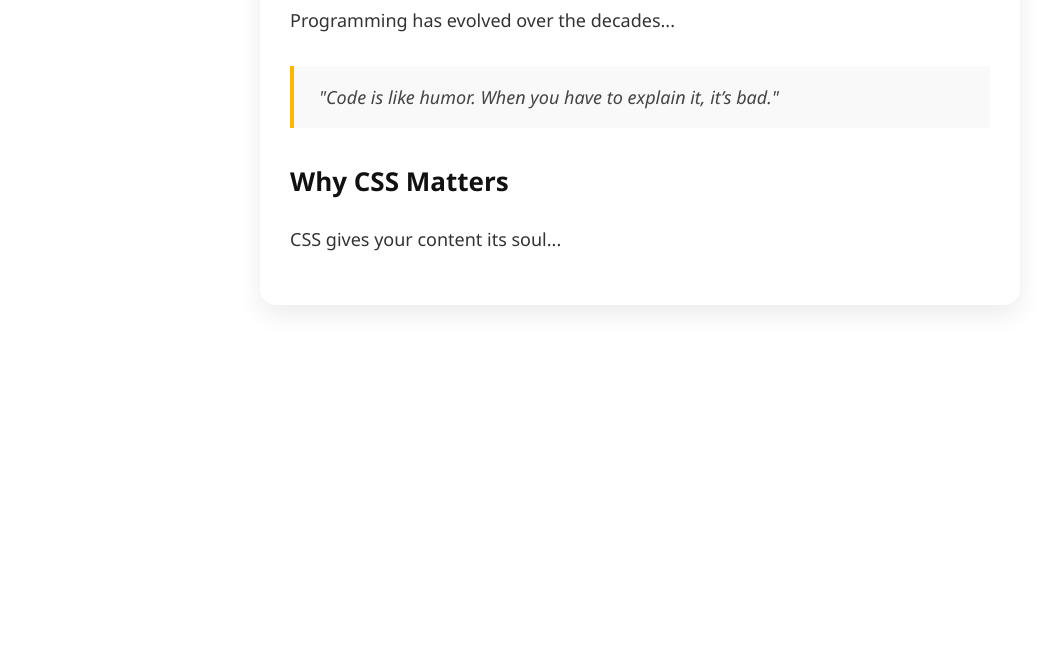
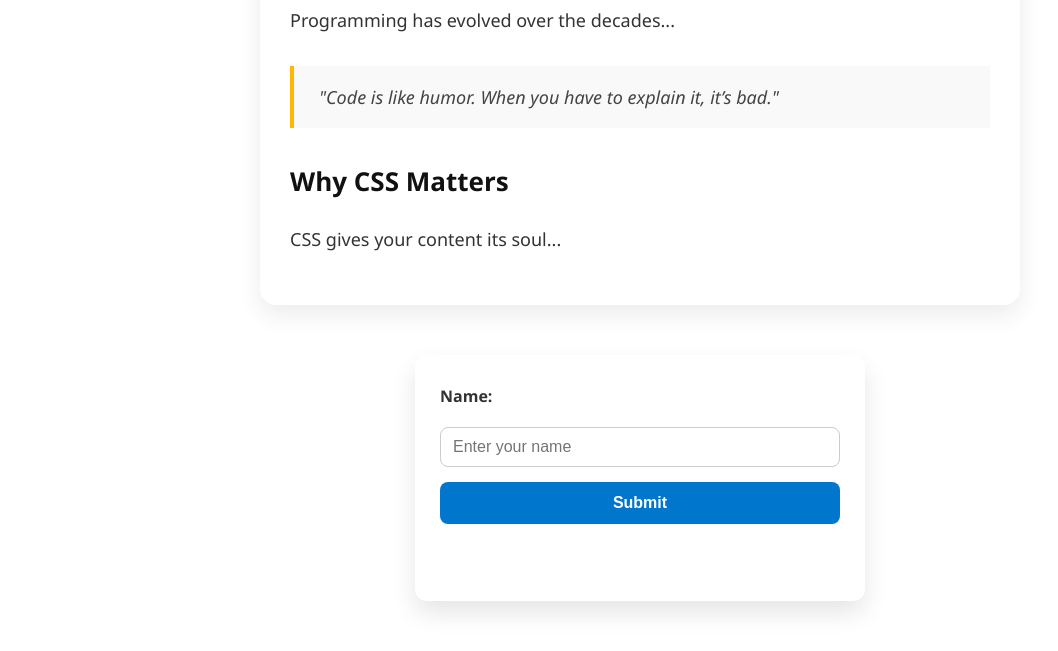
Before and after one commit to hamza-younes/test, a plain HTML site: page index.html in a window 1280 px wide. Shown: the part 219-870 px from the top of the page, without its empty margins (0-1058 px from the left). Before the commit the page ends 800 px from the top, so only its background shows below. Drawn offline with Linux system fonts and the light colour scheme.

Commit message:
i added new files

```diff
--- a/index.html
+++ b/index.html
@@ -4,6 +4,7 @@
     <meta charset="UTF-8">
     <meta name="viewport" content="width=device-width, initial-scale=1.0">
     <link rel="stylesheet" href="style.css">
+
     <title>Document</title>
 </head>
 <body>
@@ -15,5 +16,14 @@
   <h2>Why CSS Matters</h2>
   <p>CSS gives your content its soul...</p>
 </article>
+
+<form name="myForm"  onsubmit="return validateForm()" method="post">
+  <label for="fname">Name:</label>
+  <input type="text" name="fname" id="fname" placeholder="Enter your name">
+  <input type="submit" value="Submit">
+  <p id="demo"></p>
+</form>
+
+<script src="java.js"></script>
 </body>
 </html>
--- /dev/null
+++ b/java.js
@@ -0,0 +1,15 @@
+function validateForm() {
+  let x = document.forms["myForm"]["fname"].value;
+  let text;
+  if (x === "") {
+    alert("Name must be filled out");
+    text = "Input not valid";
+    document.getElementById("demo").innerHTML = text;
+    return false;
+  } else {
+    alert("Welcome");
+    text = "Well done";
+    document.getElementById("demo").innerHTML = text;
+    return false; // prevent submission so <p> shows
+  }
+}
--- a/style.css
+++ b/style.css
@@ -62,3 +62,52 @@ article ul {
 article ul li {
   margin-bottom: 10px;
 }
+
+form {
+  max-width: 400px;
+  margin: 50px auto;
+  padding: 30px 25px;
+  background: #ffffff;
+  border-radius: 12px;
+  box-shadow: 0 12px 25px rgba(0, 0, 0, 0.1);
+  font-family: 'Segoe UI', sans-serif;
+  display: flex;
+  flex-direction: column;
+  gap: 15px;
+}
+
+form label {
+  font-weight: 600;
+  margin-bottom: 5px;
+  color: #333;
+}
+
+form input[type="text"] {
+  padding: 10px 12px;
+  border: 1px solid #ccc;
+  border-radius: 8px;
+  font-size: 16px;
+  transition: 0.3s;
+}
+
+form input[type="text"]:focus {
+  border-color: #0077cc;
+  outline: none;
+  box-shadow: 0 0 5px rgba(0, 119, 204, 0.3);
+}
+
+form input[type="submit"] {
+  padding: 12px;
+  background-color: #0077cc;
+  color: white;
+  border: none;
+  border-radius: 8px;
+  font-size: 16px;
+  font-weight: bold;
+  cursor: pointer;
+  transition: background 0.3s ease;
+}
+
+form input[type="submit"]:hover {
+  background-color: #005fa3;
+}
```
Also changed, not shown: action_page.html (added, +11 -0 lines).
